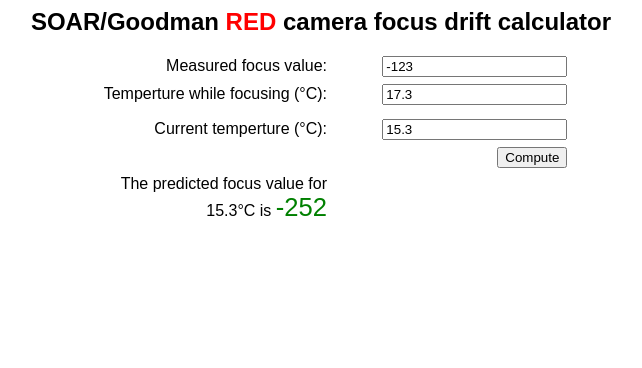
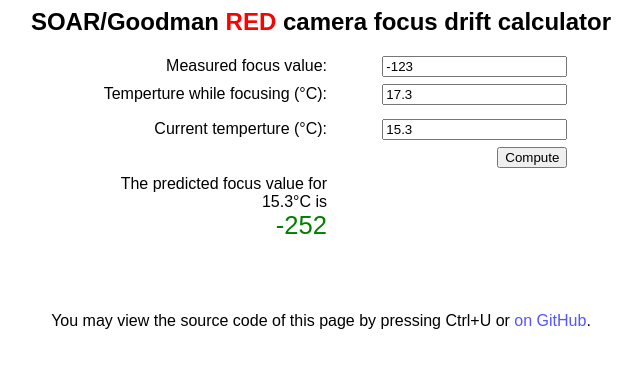
Before and after one commit to kirxkirx/goodfoc, a plain HTML site: page index.html in a window 1280 px wide. Both pictures are taken after a click on the button "Compute". Shown: the whole page, without its empty margins (319-961 px from the left). Drawn offline with Linux system fonts and the light colour scheme.

Commit message:
add github link

```diff
--- a/index.html
+++ b/index.html
@@ -31,7 +31,7 @@
  // do the actual calculation
  let vF2 = a*vT2 - a*vT1 + vF1;
 
- document.getElementById("demo").innerHTML = "The predicted focus value for " + vT2 + "&deg;C is <a style='color:green;font-size:160%;'>" + vF2.toFixed(0) + "</a>";
+ document.getElementById("demo").innerHTML = "The predicted focus value for " + vT2 + "&deg;C is<br><a style='color:green;font-size:160%;'>" + vF2.toFixed(0) + "</a>";
 }
 </script>
 
@@ -75,9 +75,12 @@
 <tr><td></td><td></td></tr>
 <tr><td>Current temperture (&deg;C):</td><td><input type="number" id="T2" value="15.3" size=8></td></tr>
 <tr><td></td><td><button type="button" onclick="myFunction()">Compute</button></td></td></tr>
-<tr><td><div id="demo">The result will appear here</div></td><td></td></tr>
+<tr><td><div id="demo">The result will appear here<br><a style='color:white;font-size:160%;'>000</a></div></td><td></td></tr>
 </table>
-
+<br>
+<br>
+<br>
+You may view the source code of this page by pressing Ctrl+U or <a href='https://github.com/kirxkirx/goodfoc'>on GitHub</a>.
 </center>
 
 </body>
```
